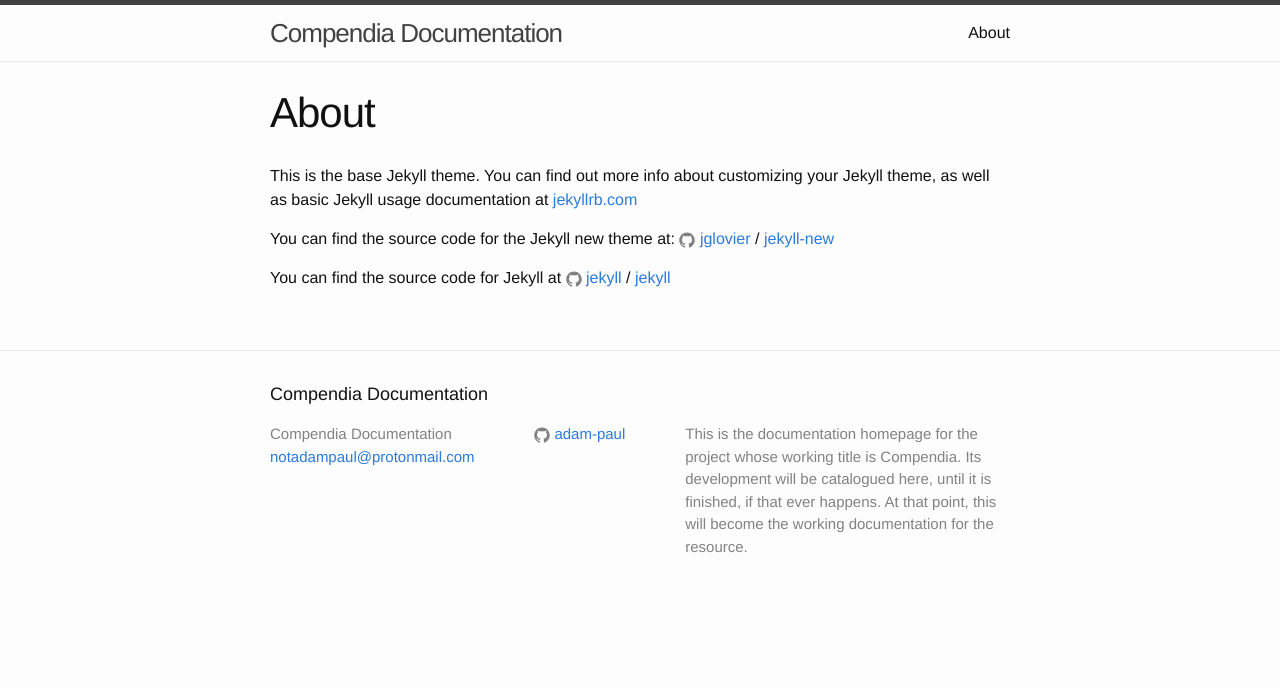
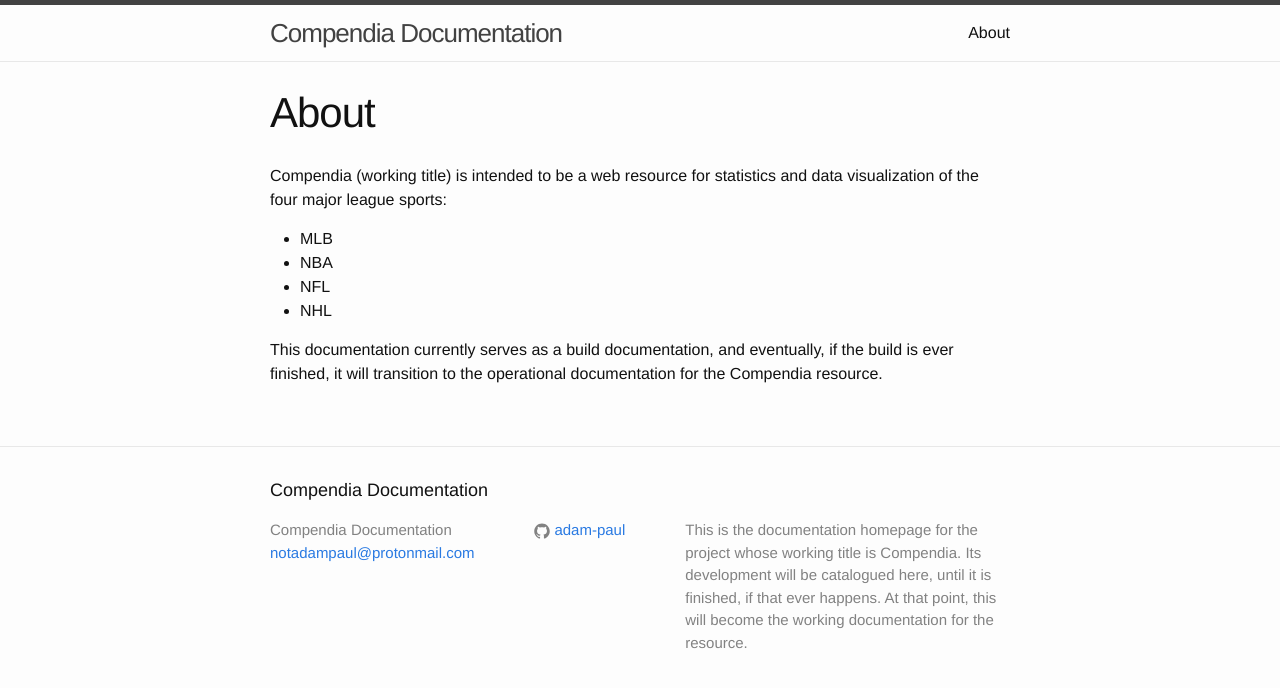
Before and after one commit to adam-paul/compendia, a Jekyll site: the page built from about.md, in a window 1280 px wide. Shown: the top 688 px of the page. Built offline with Jekyll 4.4.1, drawn with Linux system fonts in a browser that asks for light colours.

Commit message:
updating about page

```diff
--- a/about.md
+++ b/about.md
@@ -4,12 +4,13 @@ title: About
 permalink: /about/
 ---
 
-This is the base Jekyll theme. You can find out more info about customizing your Jekyll theme, as well as basic Jekyll usage documentation at [jekyllrb.com](http://jekyllrb.com/)
+Compendia (working title) is intended to be a web resource for statistics and data visualization
+of the four major league sports:
 
-You can find the source code for the Jekyll new theme at:
-{% include icon-github.html username="jglovier" %} /
-[jekyll-new](https://github.com/jglovier/jekyll-new)
+* MLB
+* NBA
+* NFL
+* NHL
 
-You can find the source code for Jekyll at
-{% include icon-github.html username="jekyll" %} /
-[jekyll](https://github.com/jekyll/jekyll)
+This documentation currently serves as a build documentation, and eventually, if the build is
+ever finished, it will transition to the operational documentation for the Compendia resource.
```
